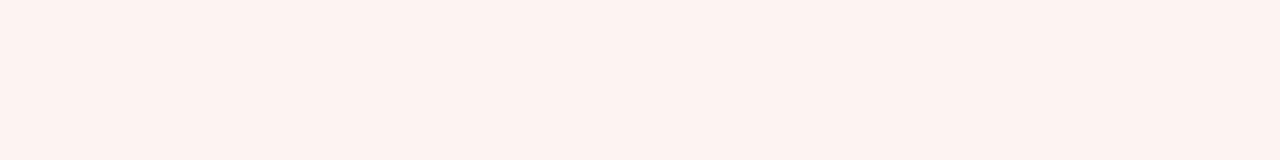
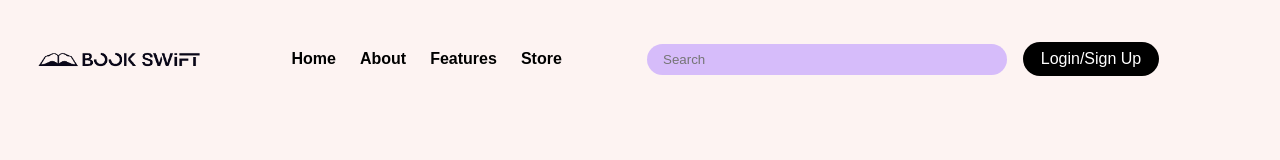
Before and after one commit to Srai21032003/Bookswift, a React (Vite) app in the folder frontend/: page /explore in a window 1280 px wide. Shown: the top 160 px of the page. Built offline with nearby package versions, Linux system fonts and the light colour scheme; no server answers.

Commit message:
navbar at explore

```diff
--- a/frontend/components/Explore.jsx
+++ b/frontend/components/Explore.jsx
@@ -2,6 +2,7 @@ import React, { useEffect, useState } from 'react';
 import { useNavigate } from 'react-router-dom'; // useNavigate instead of useHistory
 import { useCart } from '../src/contexts/cartContext';
 import './Explore.css';
+import Navbar from './Navbar';
 
 const Explore = () => {
   const { addToCart } = useCart();
@@ -13,7 +14,6 @@ const Explore = () => {
     // Check if the user is logged in by checking for a token in localStorage or sessionStorage
     const token = localStorage.getItem('authToken') || sessionStorage.getItem('authToken');
     setIsLoggedIn(!!token); // Set isLoggedIn to true if token exists
-
     const fetchBooks = async () => {
       try {
         const response = await fetch('/.netlify/functions/fetchBooks');
@@ -83,7 +83,9 @@ const Explore = () => {
 
   return (
     <div className="explore">
+      {isLoggedIn ? <Navbarl /> : <Navbar />}
       <h1>OUR BOOKS CATALOG</h1>
+
       <div className="book1s-grid">
         {books.length === 0 ? (
           <p>No books found.</p>
```
